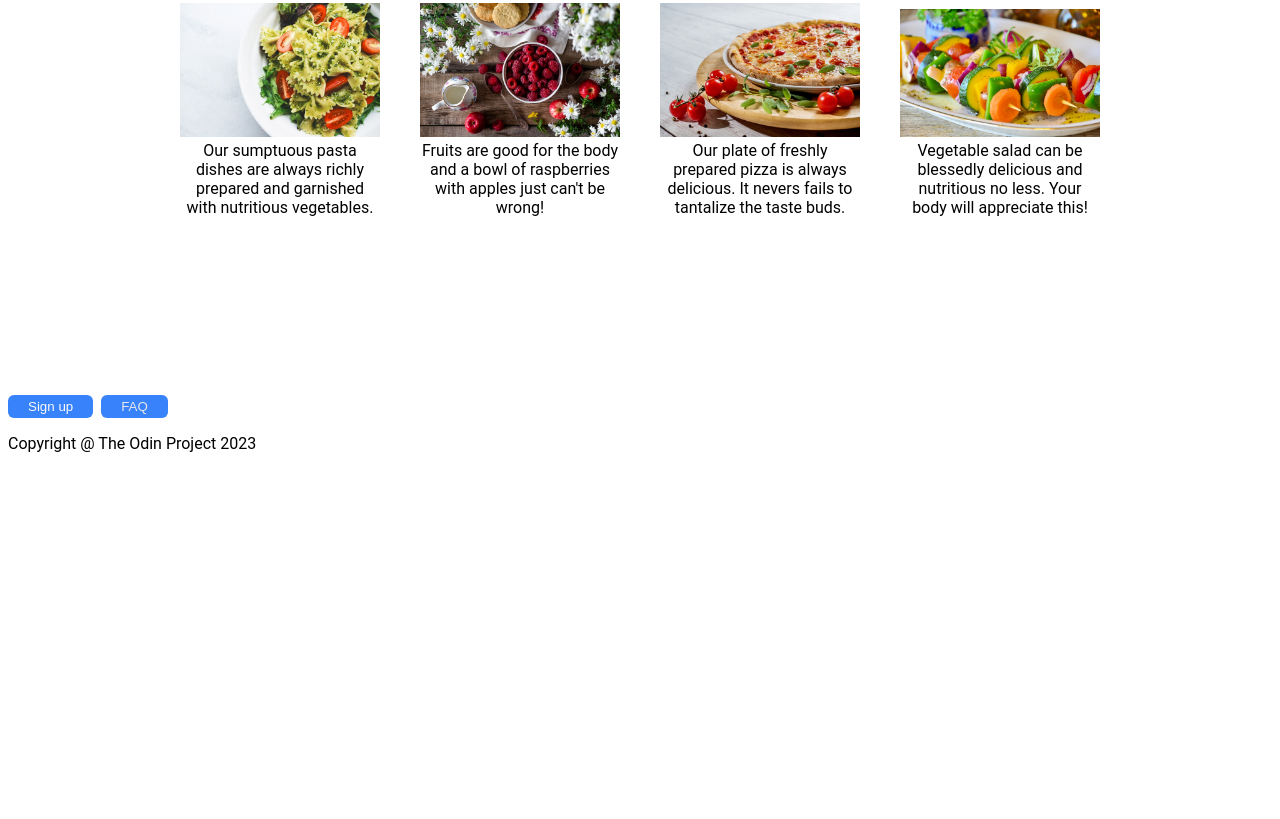
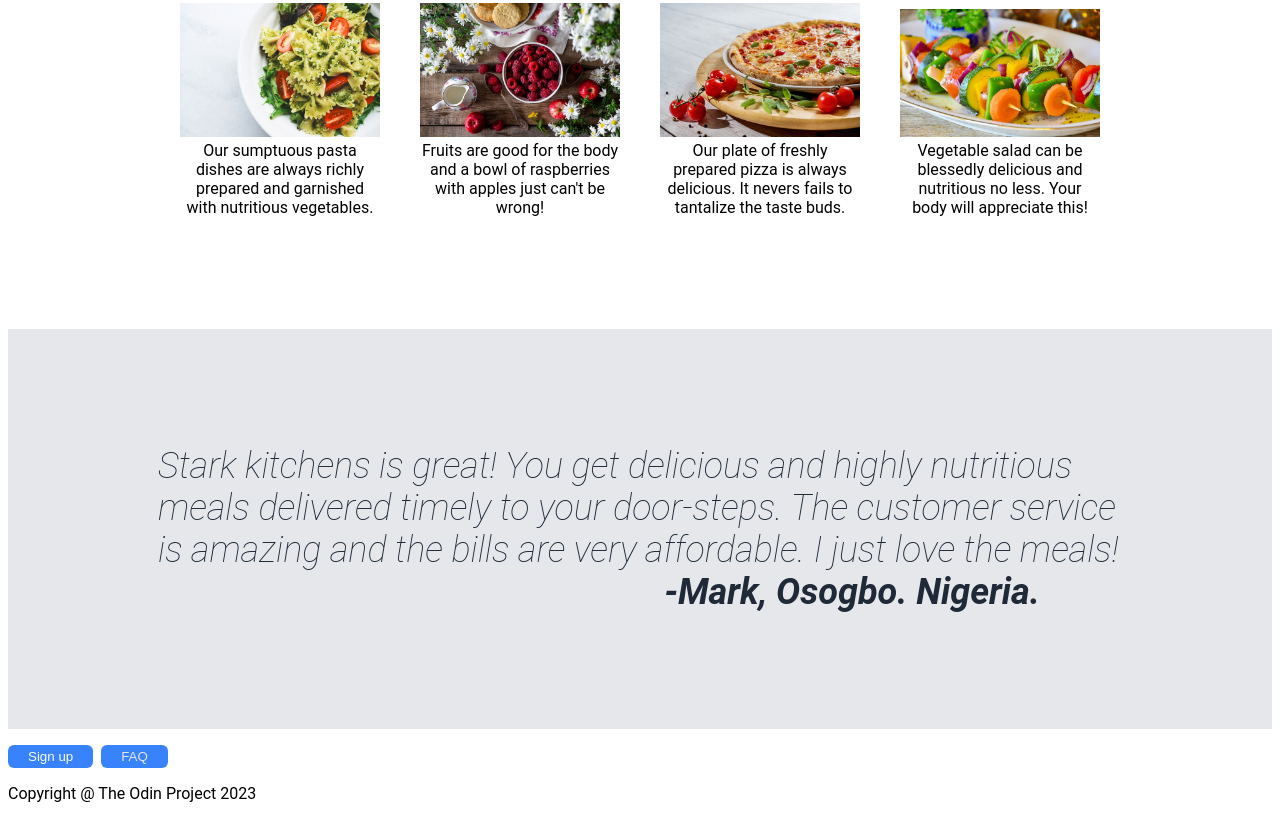
Before and after one commit to Markade003/Odin-project_Landing-Page, a plain HTML site: page index.html in a window 1280 px wide. Shown: the part 614-1433 px from the top of the page. Before the commit the page ends 1083 px from the top, so only its background shows below. Drawn offline with Linux system fonts and the light colour scheme.

Commit message:
Create and style the attestations section

```diff
--- a/index.html
+++ b/index.html
@@ -53,8 +53,8 @@
         </div>
 
         <div class="attestations">
-            <p></p>
-            <p></p>
+            <p id="one">Stark kitchens is great! You get delicious and highly nutritious meals delivered timely to your door-steps. The customer service is amazing and the bills are very affordable. I just love the meals!</p>
+            <p id="two">-Mark, Osogbo. Nigeria.</p>
         </div>
 
         <div class="action">
--- a/style.css
+++ b/style.css
@@ -63,7 +63,7 @@ button {
 }
 
 .menu {
-    height: 450px;
+    height: 400px;
 }
 
 h2 {
@@ -92,3 +92,32 @@ figure {
 figcaption {
     text-align: center;
 }
+
+.attestations {
+    height: 400px;
+    display: flex;
+    flex-direction: column;
+    justify-content: center;
+    align-items: center;
+    background-color: #e5e7eb;
+    padding: 0 150px;
+
+}
+
+.attestations p {
+    font-size: 36px;
+    font-style: italic;
+    color: #1f2937;
+    margin: 0;
+    padding: 0;
+    min-width:800px;
+}
+
+#one {
+    font-weight: lighter;
+}
+
+#two {
+    font-weight: bolder;
+    text-align: right;
+}
```
